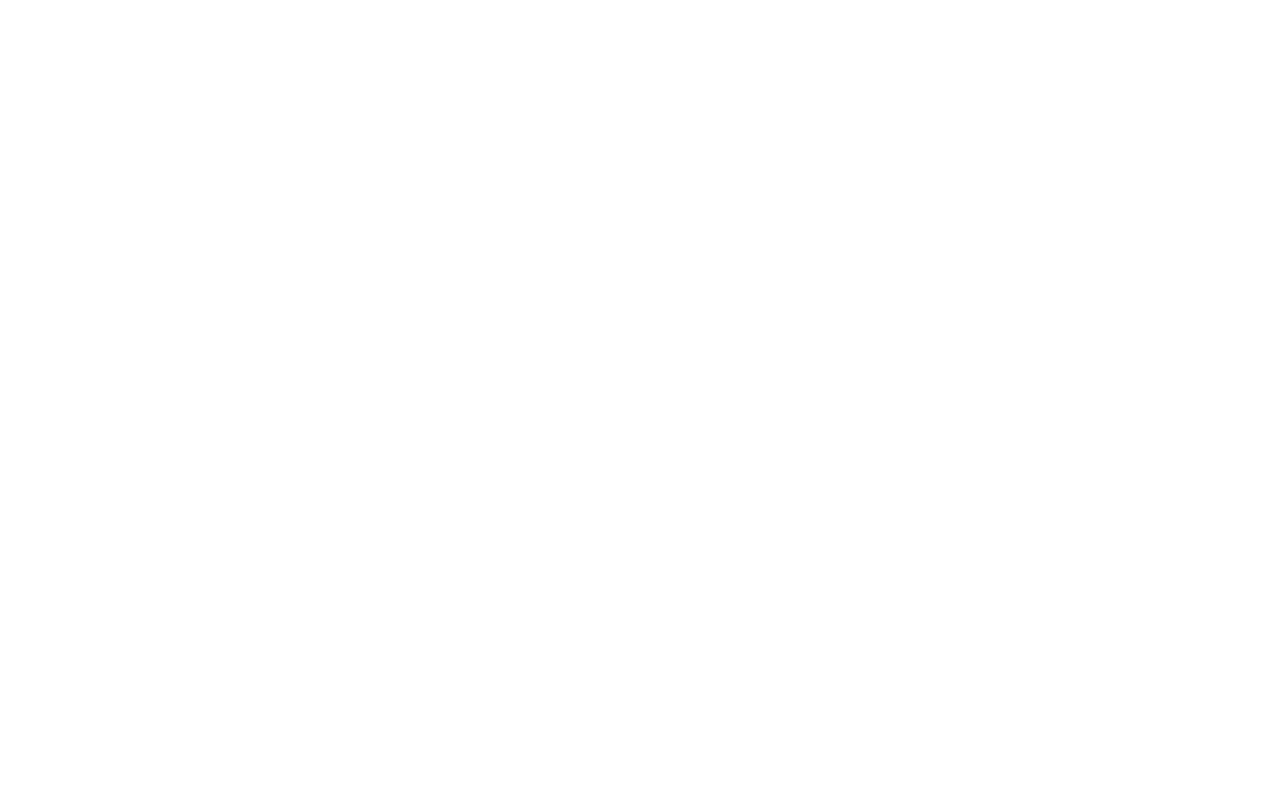
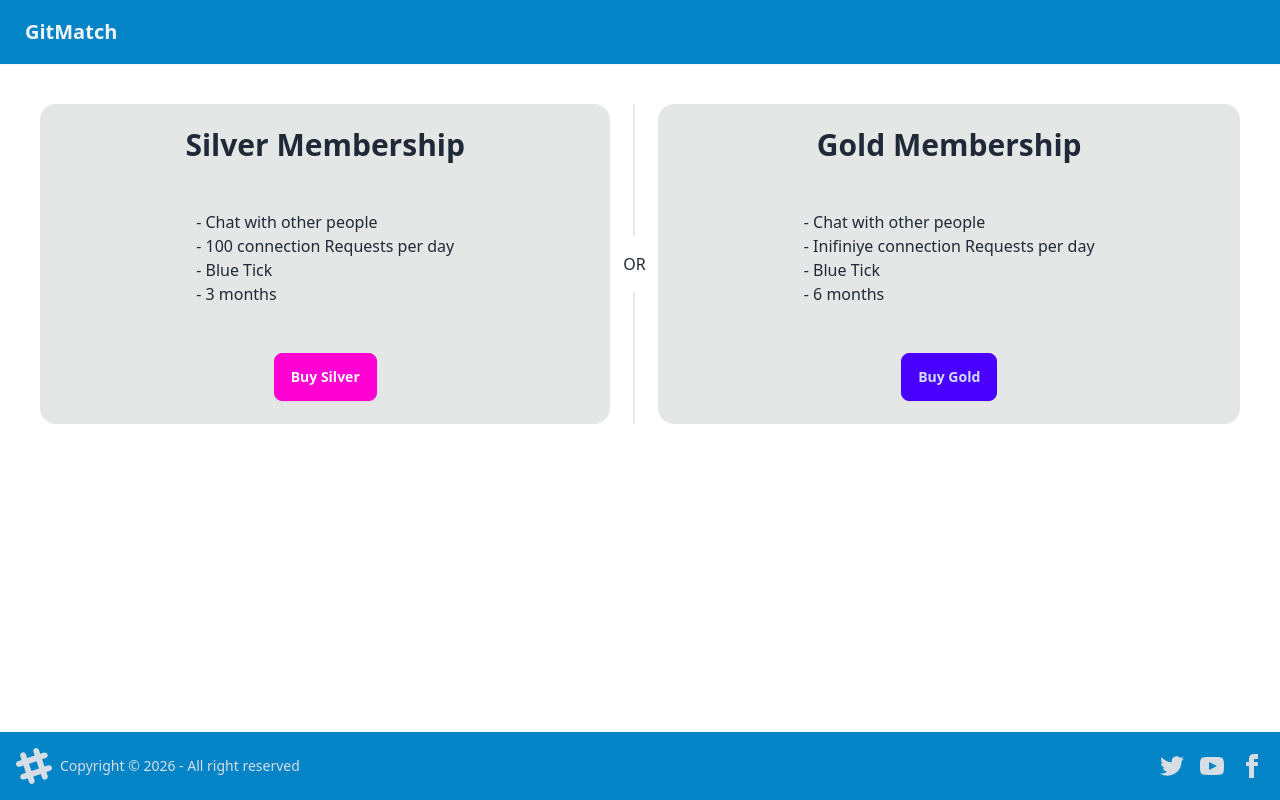
Before and after one commit to kangnasharma46/devtinder, a React (Vite) app: page /premium in a window 1280 px wide. Before the commit this address had no page. Built offline with nearby package versions, Linux system fonts and the light colour scheme; no server answers.

Commit message:
premium feature added

```diff
--- a/src/App.jsx
+++ b/src/App.jsx
@@ -8,6 +8,7 @@
 import { Feed } from "./components/Feed";
 import Connections from "./components/Connections";
 import Requests from "./components/Requests";
+import Premium from "./components/Premium";
 
 function App() {
   return (
@@ -21,6 +22,7 @@
               <Route path="/profile" element={<Profile />} />
               <Route path="/connections" element={<Connections />} />
               <Route path="/requests" element={<Requests />} />
+              <Route path="/premium" element={<Premium />} />
             </Route>
           </Routes>
         </BrowserRouter>
--- a/src/components/Footer.jsx
+++ b/src/components/Footer.jsx
@@ -2,7 +2,7 @@
 
 export const Footer = () => {
   return (
-    <footer className="footer sm:footer-horizontal text-neutral-content items-center p-4  bg-sky-600 ">
+    <footer className="footer sm:footer-horizontal text-neutral-content items-center p-4  bg-sky-600 bottom-0 fixed">
       <aside className="grid-flow-col items-center">
         <svg
           width="36"
--- a/src/components/Login.jsx
+++ b/src/components/Login.jsx
@@ -6,8 +6,8 @@
 import { useNavigate } from "react-router-dom";
 
 export const Login = () => {
-  const [emailId, setEmailId] = useState("kangna@gmail.com");
-  const [password, setPassword] = useState("Kangna@123");
+  const [emailId, setEmailId] = useState("");
+  const [password, setPassword] = useState("");
   const [firstName, setFirstName] = useState("");
   const [lastName, setLastName] = useState("");
   const [mobileNumber, setMobileNumber] = useState("");
--- a/src/components/Navbar.jsx
+++ b/src/components/Navbar.jsx
@@ -60,6 +60,11 @@
                 </Link>
               </li>
               <li>
+                <Link to="/premium" class="justify-between">
+                  Premium
+                </Link>
+              </li>
+              <li>
                 <a onClick={handleLogout}>Logout</a>
               </li>
             </ul>
--- /dev/null
+++ b/src/components/Premium.jsx
@@ -0,0 +1,117 @@
+import axios from "axios";
+import { useEffect, useState } from "react";
+import { BASE_URL } from "../utlis/Constants";
+
+const Premium = () => {
+  const [isUserPremium, setIsUserPremium] = useState(false);
+
+  const loadRazorpay = () => {
+    return new Promise((resolve) => {
+      const script = document.createElement("script");
+      script.src = "https://checkout.razorpay.com/v1/checkout.js";
+
+      script.onload = () => {
+        resolve(true);
+      };
+
+      script.onerror = () => {
+        resolve(false);
+      };
+
+      document.body.appendChild(script);
+    });
+  };
+
+  const verifyPremiumUser = async () => {
+    const res = await axios.get(BASE_URL + "premium/verify", {
+      withCredentials: true,
+    });
+
+    if (res.data.isPremium) {
+      setIsUserPremium(true);
+    }
+  };
+
+  useEffect(() => {
+    verifyPremiumUser();
+  }, []);
+
+  const handleBuyClick = async (type) => {
+    const isLoaded = await loadRazorpay();
+
+    if (!isLoaded) {
+      alert("Razorpay SDK failed to load");
+      return;
+    }
+    const order = await axios.post(
+      BASE_URL + "payment/create",
+      {
+        membershipType: type,
+      },
+      { withCredentials: true },
+    );
+
+    const { amount, keyId, currency, notes, orderId } = order.data;
+
+    const options = {
+      key: keyId,
+      amount,
+      currency,
+      name: "Dev Tinder",
+      description: "Connect to other developers",
+      order_id: orderId,
+      prefill: {
+        name: notes.firstName + " " + notes.lastName,
+        email: notes.emailId,
+        contact: "9999999999",
+      },
+      theme: {
+        color: "#F37254",
+      },
+      handler: verifyPremiumUser,
+    };
+
+    const rzp = new window.Razorpay(options);
+    rzp.open();
+  };
+  return isUserPremium ? (
+    "You're are already a premium user"
+  ) : (
+    <div className="m-10">
+      <div className="flex w-full">
+        <div className="card bg-base-300 rounded-box grid h-80 flex-grow place-items-center">
+          <h1 className="font-bold text-3xl">Silver Membership</h1>
+          <ul>
+            <li> - Chat with other people</li>
+            <li> - 100 connection Requests per day</li>
+            <li> - Blue Tick</li>
+            <li> - 3 months</li>
+          </ul>
+          <button
+            onClick={() => handleBuyClick("gold")}
+            className="btn btn-secondary"
+          >
+            Buy Silver
+          </button>
+        </div>
+        <div className="divider divider-horizontal">OR</div>
+        <div className="card bg-base-300 rounded-box grid h-80 flex-grow place-items-center">
+          <h1 className="font-bold text-3xl">Gold Membership</h1>
+          <ul>
+            <li> - Chat with other people</li>
+            <li> - Inifiniye connection Requests per day</li>
+            <li> - Blue Tick</li>
+            <li> - 6 months</li>
+          </ul>
+          <button
+            onClick={() => handleBuyClick("gold")}
+            className="btn btn-primary"
+          >
+            Buy Gold
+          </button>
+        </div>
+      </div>
+    </div>
+  );
+};
+export default Premium;
--- a/src/utlis/Constants.js
+++ b/src/utlis/Constants.js
@@ -1,2 +1,2 @@
-// export const BASE_URL = "http://localhost:7777/";
-export const BASE_URL = "/api/";
+export const BASE_URL = "http://localhost:7777/";
+//export const BASE_URL = "/api/";
```
Also changed, not shown: 1 other file (tests, documents, lock files or other folders).
